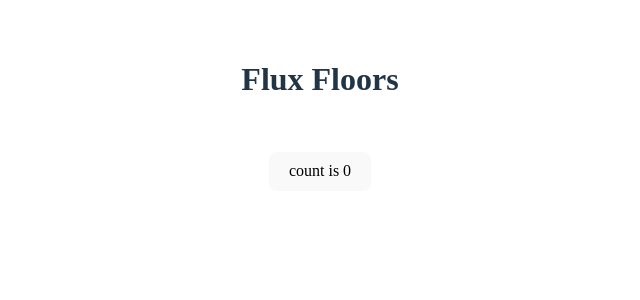
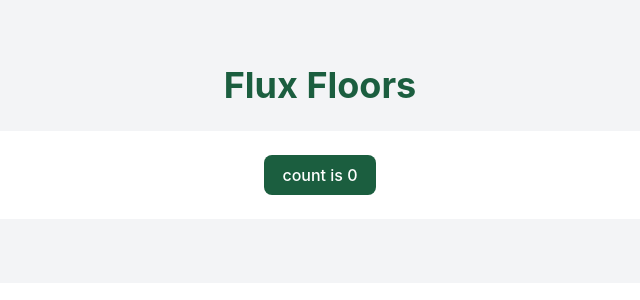
Before and after one commit to rhythm28j-cpu/fluxfloors, a React (Vite) app: page / in a window 1280 px wide. Shown: the top 300 px of the page, without its empty margins (320-960 px from the left). Built offline with nearby package versions, Linux system fonts and the light colour scheme.

Commit message:
Create foundational styles, design tokens and a theme context. Wrap it around the main app.

```diff
--- a/src/App.tsx
+++ b/src/App.tsx
@@ -1,16 +1,18 @@
 import { useState } from 'react'
 import { Button } from './components'
+import { useTheme } from './styles'
 import './App.css'
 
 function App() {
+  const { tokens } = useTheme()
   const [count, setCount] = useState(0)
 
   return (
-    <div>
+    <div style={{ padding: tokens.spacing.xl }}>
       <div>
-        <h1>Flux Floors</h1>
+        <h1 style={{ color: tokens.colors.primary.base }}>Flux Floors</h1>
       </div>
-      <div className="card">
+      <div className="card" style={{ borderRadius: tokens.borders.radius.lg, padding: tokens.spacing.lg, backgroundColor: tokens.colors.neutral.white }}>
         <Button onClick={() => setCount((count) => count + 1)}>
           count is {count}
         </Button>
--- a/src/components/Button.tsx
+++ b/src/components/Button.tsx
@@ -1,5 +1,6 @@
 import schema from '../schema/Button.schema.json'
 import type { MouseEventHandler, ReactNode } from 'react'
+import { useTheme } from '../styles'
 
 export interface ButtonProps {
   children: ReactNode
@@ -18,10 +19,51 @@ export function Button({
   disabled = false,
   variant = 'primary',
 }: ButtonProps) {
+  const { tokens } = useTheme()
   const classes = ['button', `button--${variant}`, className].filter(Boolean).join(' ')
 
+  const getButtonStyles = () => {
+    const baseStyles = {
+      padding: `${tokens.spacing.sm} ${tokens.spacing.md}`,
+      borderRadius: tokens.borders.radius.md,
+      fontWeight: tokens.typography.fontWeight.medium,
+      border: `${tokens.borders.base} transparent`,
+    }
+
+    if (disabled) {
+      return {
+        ...baseStyles,
+        backgroundColor: tokens.colors.neutral.light,
+        color: tokens.colors.neutral.gray,
+        cursor: 'not-allowed',
+      }
+    }
+
+    switch (variant) {
+      case 'secondary':
+        return {
+          ...baseStyles,
+          backgroundColor: tokens.colors.secondary.base,
+          color: tokens.colors.neutral.white,
+        }
+      case 'ghost':
+        return {
+          ...baseStyles,
+          backgroundColor: 'transparent',
+          color: tokens.colors.primary.base,
+          borderColor: tokens.colors.primary.base,
+        }
+      default:
+        return {
+          ...baseStyles,
+          backgroundColor: tokens.colors.primary.base,
+          color: tokens.colors.neutral.white,
+        }
+    }
+  }
+
   return (
-    <button type={type} className={classes} onClick={onClick} disabled={disabled}>
+    <button type={type} className={classes} onClick={onClick} disabled={disabled} style={getButtonStyles()}>
       {children}
     </button>
   )
--- a/src/components/Text.tsx
+++ b/src/components/Text.tsx
@@ -1,5 +1,6 @@
 import schema from '../schema/Text.schema.json'
 import type { ReactNode } from 'react'
+import { useTheme } from '../styles'
 
 export interface TextProps {
   as?: keyof JSX.IntrinsicElements
@@ -18,11 +19,23 @@ export function Text({
   weight = 'normal',
   color,
 }: TextProps) {
+  const { tokens } = useTheme()
+
+  const fontSizeMap = {
+    small: tokens.typography.fontSize.sm,
+    medium: tokens.typography.fontSize.base,
+    large: tokens.typography.fontSize.lg,
+  }
+
+  const fontWeightMap = {
+    normal: tokens.typography.fontWeight.normal,
+    bold: tokens.typography.fontWeight.bold,
+  }
+
   const style = {
-    fontSize:
-      size === 'small' ? '0.85rem' : size === 'large' ? '1.25rem' : '1rem',
-    fontWeight: weight === 'bold' ? 700 : 400,
-    color,
+    fontSize: fontSizeMap[size],
+    fontWeight: fontWeightMap[weight],
+    color: color || tokens.colors.neutral.dark,
   } as const
 
   return (
@@ -32,4 +45,4 @@ export function Text({
   )
 }
 
-export const TextSchema = schema
+export const TextSchema = schema;
--- a/src/main.tsx
+++ b/src/main.tsx
@@ -1,10 +1,18 @@
 import React from 'react'
 import ReactDOM from 'react-dom/client'
 import App from './App.tsx'
+import { ThemeProvider, globalStyles } from './styles'
 import './index.css'
+
+// Inject global styles
+const style = document.createElement('style')
+style.innerHTML = globalStyles
+document.head.appendChild(style)
 
 ReactDOM.createRoot(document.getElementById('root')!).render(
   <React.StrictMode>
-    <App />
+    <ThemeProvider>
+      <App />
+    </ThemeProvider>
   </React.StrictMode>,
 )
--- /dev/null
+++ b/src/styles/ThemeProvider.tsx
@@ -0,0 +1,28 @@
+import { createContext, useContext, type ReactNode } from 'react'
+import { tokens, type DesignTokens } from './tokens'
+
+interface ThemeContextType {
+  tokens: DesignTokens
+}
+
+const ThemeContext = createContext<ThemeContextType | undefined>(undefined)
+
+export interface ThemeProviderProps {
+  children: ReactNode
+}
+
+export function ThemeProvider({ children }: ThemeProviderProps) {
+  return (
+    <ThemeContext.Provider value={{ tokens }}>
+      {children}
+    </ThemeContext.Provider>
+  )
+}
+
+export function useTheme(): ThemeContextType {
+  const context = useContext(ThemeContext)
+  if (!context) {
+    throw new Error('useTheme must be used within a ThemeProvider')
+  }
+  return context
+}
--- /dev/null
+++ b/src/styles/borders.ts
@@ -0,0 +1,17 @@
+// Border Styles
+export const borders = {
+  none: 'none',
+  thin: '1px solid',
+  base: '2px solid',
+  thick: '3px solid',
+  radius: {
+    none: '0',
+    sm: '0.25rem',
+    md: '0.5rem',
+    lg: '0.75rem',
+    xl: '1rem',
+    full: '9999px',
+  },
+} as const
+
+export type BorderRadiusKey = keyof typeof borders.radius
--- /dev/null
+++ b/src/styles/colors.ts
@@ -0,0 +1,33 @@
+// Color Palette - Dark Green Theme
+export const colors = {
+  // Primary - Dark Green
+  primary: {
+    dark: '#0F4C2F',
+    base: '#1B5E3F',
+    light: '#2D7A4F',
+    lighter: '#4A9D6F',
+  },
+  // Secondary - Accent Green
+  secondary: {
+    dark: '#1A6B5E',
+    base: '#248A7D',
+    light: '#3BA99C',
+    lighter: '#5CBFB5',
+  },
+  // Neutral
+  neutral: {
+    black: '#1A1A1A',
+    dark: '#3A3A3A',
+    gray: '#6B7280',
+    light: '#E5E7EB',
+    lighter: '#F3F4F6',
+    white: '#FFFFFF',
+  },
+  // State colors
+  success: '#10B981',
+  warning: '#F59E0B',
+  error: '#EF4444',
+  info: '#3B82F6',
+} as const
+
+export type ColorKey = keyof typeof colors
--- /dev/null
+++ b/src/styles/globalStyles.ts
@@ -0,0 +1,101 @@
+import { tokens } from './tokens'
+
+export const globalStyles = `
+  * {
+    margin: 0;
+    padding: 0;
+    box-sizing: border-box;
+  }
+
+  html {
+    font-family: ${tokens.typography.fontFamily.base};
+    font-size: ${tokens.typography.fontSize.base};
+    line-height: ${tokens.typography.lineHeight.base};
+    background-color: ${tokens.colors.neutral.white};
+    color: ${tokens.colors.neutral.black};
+  }
+
+  body {
+    background-color: ${tokens.colors.neutral.lighter};
+    color: ${tokens.colors.neutral.dark};
+  }
+
+  h1 {
+    font-size: ${tokens.typography.fontSize['4xl']};
+    font-weight: ${tokens.typography.fontWeight.bold};
+    line-height: ${tokens.typography.lineHeight.tight};
+    margin-bottom: ${tokens.spacing.lg};
+  }
+
+  h2 {
+    font-size: ${tokens.typography.fontSize['3xl']};
+    font-weight: ${tokens.typography.fontWeight.semibold};
+    line-height: ${tokens.typography.lineHeight.tight};
+    margin-bottom: ${tokens.spacing.md};
+  }
+
+  h3 {
+    font-size: ${tokens.typography.fontSize['2xl']};
+    font-weight: ${tokens.typography.fontWeight.semibold};
+    margin-bottom: ${tokens.spacing.md};
+  }
+
+  p {
+    margin-bottom: ${tokens.spacing.md};
+  }
+
+  button {
+    font-family: inherit;
+    font-size: ${tokens.typography.fontSize.base};
+    cursor: pointer;
+    border: none;
+    transition: all 0.2s ease;
+  }
+
+  .button {
+    padding: ${tokens.spacing.sm} ${tokens.spacing.md};
+    border-radius: ${tokens.borders.radius.md};
+    font-weight: ${tokens.typography.fontWeight.medium};
+    border: ${tokens.borders.base} transparent;
+  }
+
+  .button--primary {
+    background-color: ${tokens.colors.primary.base};
+    color: ${tokens.colors.neutral.white};
+  }
+
+  .button--primary:hover {
+    background-color: ${tokens.colors.primary.light};
+  }
+
+  .button--primary:disabled {
+    background-color: ${tokens.colors.neutral.light};
+    color: ${tokens.colors.neutral.gray};
+    cursor: not-allowed;
+  }
+
+  .button--secondary {
+    background-color: ${tokens.colors.secondary.base};
+    color: ${tokens.colors.neutral.white};
+  }
+
+  .button--secondary:hover {
+    background-color: ${tokens.colors.secondary.light};
+  }
+
+  .button--ghost {
+    background-color: transparent;
+    color: ${tokens.colors.primary.base};
+    border-color: ${tokens.colors.primary.base};
+  }
+
+  .button--ghost:hover {
+    background-color: ${tokens.colors.primary.lighter};
+  }
+
+  #root {
+    max-width: 1280px;
+    margin: 0 auto;
+    padding: ${tokens.spacing.xl};
+  }
+`
--- /dev/null
+++ b/src/styles/index.ts
@@ -0,0 +1,9 @@
+export { ThemeProvider, useTheme } from './ThemeProvider'
+export type { ThemeProviderProps } from './ThemeProvider'
+export { tokens } from './tokens'
+export type { DesignTokens } from './tokens'
+export { colors } from './colors'
+export { spacing } from './spacing'
+export { borders } from './borders'
+export { typography } from './typography'
+export { globalStyles } from './globalStyles'
--- /dev/null
+++ b/src/styles/spacing.ts
@@ -0,0 +1,12 @@
+// Spacing Scale
+export const spacing = {
+  xs: '0.25rem',  // 4px
+  sm: '0.5rem',   // 8px
+  md: '1rem',     // 16px
+  lg: '1.5rem',   // 24px
+  xl: '2rem',     // 32px
+  '2xl': '3rem',  // 48px
+  '3xl': '4rem',  // 64px
+} as const
+
+export type SpacingKey = keyof typeof spacing
--- /dev/null
+++ b/src/styles/tokens.ts
@@ -0,0 +1,14 @@
+// Global Design Tokens
+import { borders } from './borders'
+import { colors } from './colors'
+import { spacing } from './spacing'
+import { typography } from './typography'
+
+export const tokens = {
+  colors,
+  spacing,
+  borders,
+  typography,
+} as const
+
+export type DesignTokens = typeof tokens
--- /dev/null
+++ b/src/styles/typography.ts
@@ -0,0 +1,33 @@
+// Typography Scale
+export const typography = {
+  fontFamily: {
+    base: '-apple-system, BlinkMacSystemFont, "Segoe UI", Roboto, "Helvetica Neue", Arial, sans-serif',
+    mono: '"Menlo", "Monaco", "Courier New", monospace',
+  },
+  fontSize: {
+    xs: '0.75rem',    // 12px
+    sm: '0.875rem',   // 14px
+    base: '1rem',     // 16px
+    lg: '1.125rem',   // 18px
+    xl: '1.25rem',    // 20px
+    '2xl': '1.5rem',  // 24px
+    '3xl': '1.875rem', // 30px
+    '4xl': '2.25rem', // 36px
+  },
+  fontWeight: {
+    light: 300,
+    normal: 400,
+    medium: 500,
+    semibold: 600,
+    bold: 700,
+  },
+  lineHeight: {
+    tight: 1.2,
+    base: 1.5,
+    relaxed: 1.75,
+  },
+} as const
+
+export type FontSizeKey = keyof typeof typography.fontSize
+export type FontWeightKey = keyof typeof typography.fontWeight
+export type LineHeightKey = keyof typeof typography.lineHeight
```
